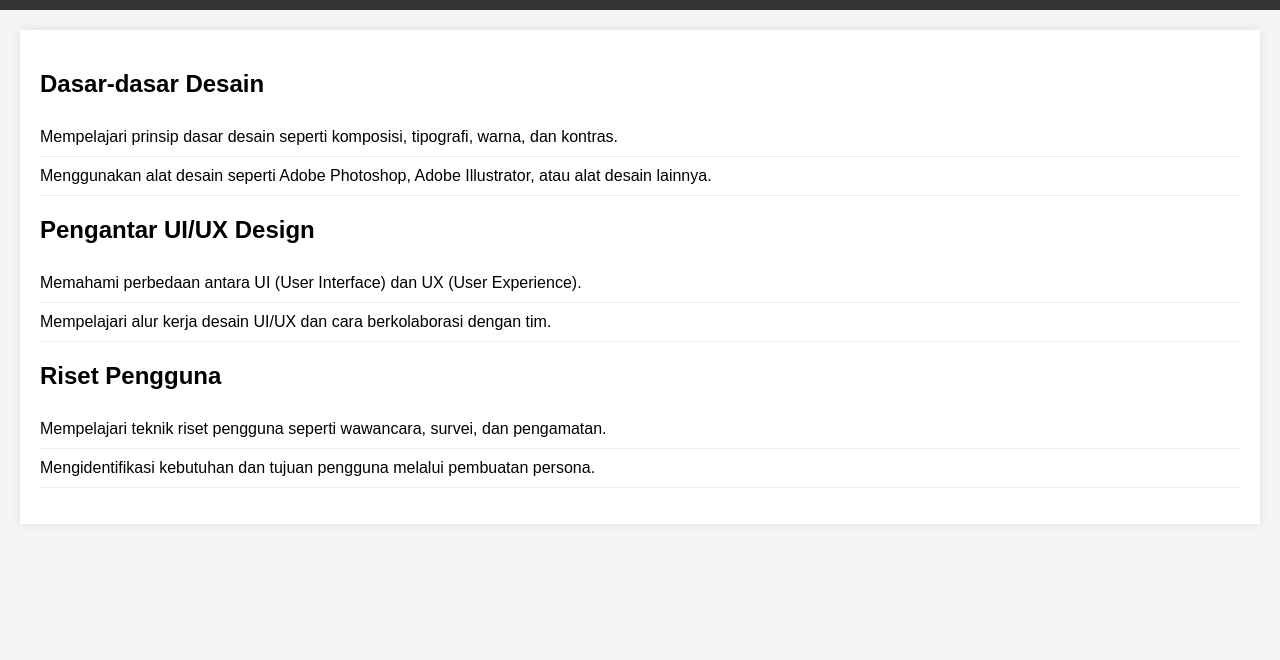
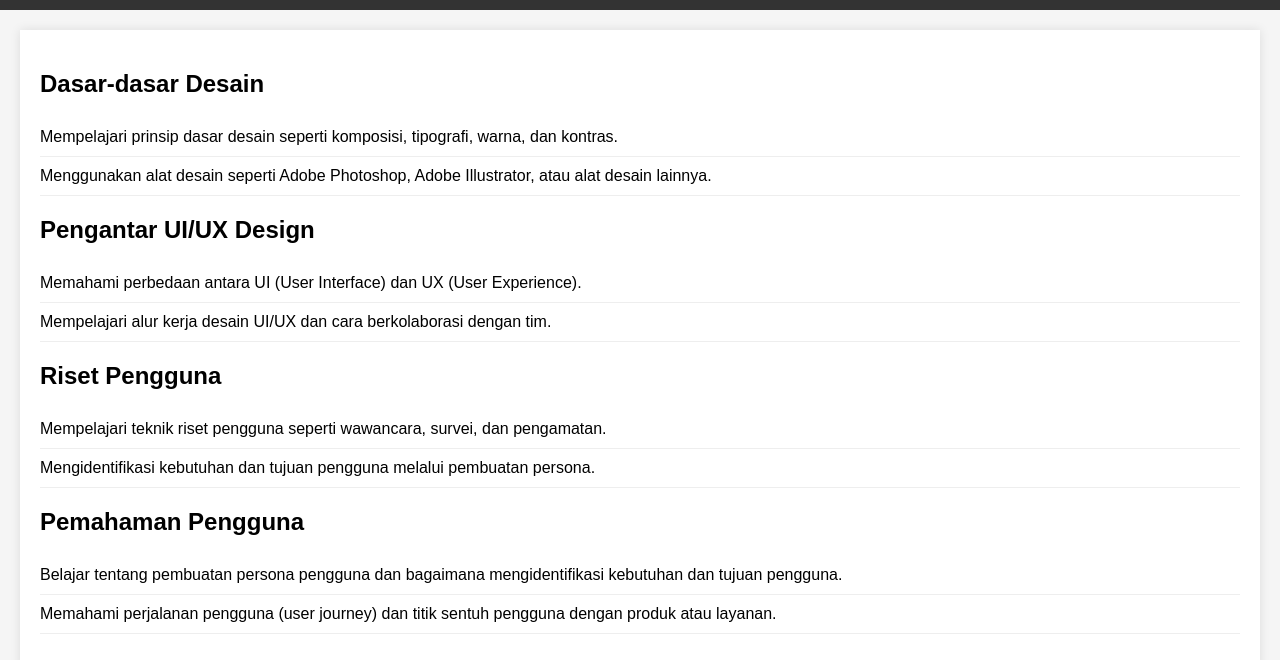
Before and after one commit to khashialathiifa/khashialathiifa.github.io, a plain HTML site: page index.html in a window 1280 px wide. Shown: the part 68-728 px from the top of the page. Drawn offline with Linux system fonts and the light colour scheme.

Commit message:
Update index.html

```diff
--- a/index.html
+++ b/index.html
@@ -76,7 +76,11 @@
       <li class="animate-fade">Mengidentifikasi kebutuhan dan tujuan pengguna melalui pembuatan persona.</li>
     </ul>
 
-    <!-- Tambahkan langkah-langkah lainnya di sini -->
+    <h2 class="animate-fade">Pemahaman Pengguna</h2>
+    <ul>
+      <li class="animate-fade">Belajar tentang pembuatan persona pengguna dan bagaimana mengidentifikasi kebutuhan dan tujuan pengguna.</li>
+      <li class="animate-fade">Memahami perjalanan pengguna (user journey) dan titik sentuh pengguna dengan produk atau layanan.</li>
+    </ul>
 
   </div>
   <script>
```
